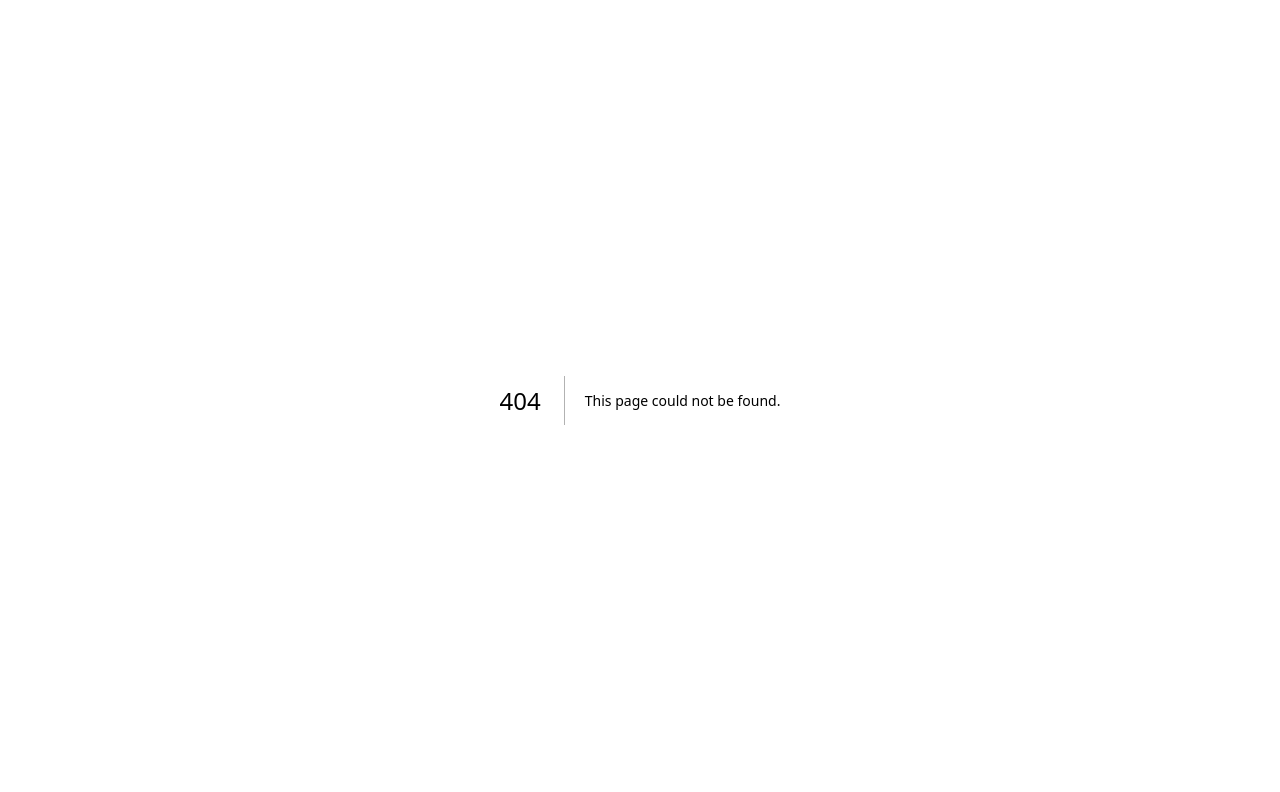
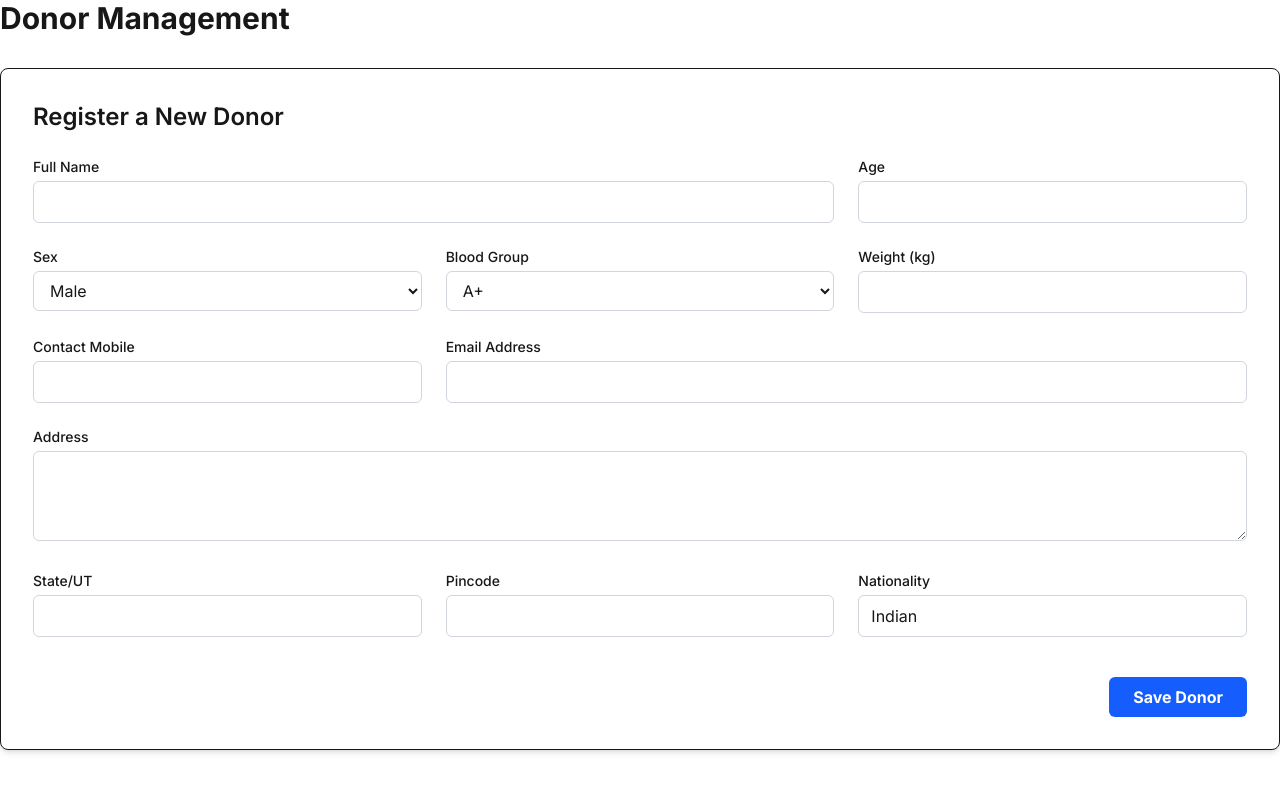
Before and after one commit to ayushmanmishra18/bbmainfrontend, a Next.js app: page /dashboard/donors in a window 1280 px wide. Before the commit this address had no page. Shown: the top 792 px of the page. Built offline with nearby package versions, Linux system fonts and the light colour scheme.

Commit message:
added donor resuable form with few components

```diff
--- /dev/null
+++ b/src/app/dashboard/donors/page.tsx
@@ -0,0 +1,27 @@
+// src/app/dashboard/donors/page.tsx
+"use client";
+
+import React from 'react';
+import AddDonorForm from '@/components/donors/AddDonorForm';
+
+const DonorsPage = () => {
+  return (
+    <div className="space-y-8">
+      <h1 className="text-3xl font-bold text-content">
+        Donor Management
+      </h1>
+
+      {/* This is our new Card style with shadow and border */}
+      <div className="bg-background p-8 rounded-lg shadow-md border border-subtle">
+        <h2 className="text-2xl font-semibold text-content mb-6">
+          Register a New Donor
+        </h2>
+        <AddDonorForm />
+      </div>
+
+      {/* We will add the Data Table for the donor list here in the next step */}
+    </div>
+  );
+};
+
+export default DonorsPage;
--- /dev/null
+++ b/src/components/donors/AddDonorForm.tsx
@@ -0,0 +1,113 @@
+// src/components/donors/AddDonorForm.tsx
+
+"use client";
+
+import React, { useState } from 'react';
+
+const AddDonorForm = () => {
+  const [donorData, setDonorData] = useState({
+    name: '',
+    age: '',
+    sex: 'Male',
+    nationality: 'Indian',
+    mobile: '',
+    email: '',
+    weight: '',
+    bloodGroup: 'A+',
+    address: '',
+    stateUt: '',
+    pincode: '',
+  });
+
+  const handleChange = (e: React.ChangeEvent<HTMLInputElement | HTMLSelectElement | HTMLTextAreaElement>) => {
+    const { name, value } = e.target;
+    setDonorData(prevState => ({
+      ...prevState,
+      [name]: value
+    }));
+  };
+
+  const handleSubmit = (e: React.FormEvent<HTMLFormElement>) => {
+    e.preventDefault();
+    console.log("New Donor Data:", donorData);
+    // Here we will call the API function to save the donor
+  };
+
+  return (
+    <form onSubmit={handleSubmit} className="space-y-6">
+      <div className="grid grid-cols-1 md:grid-cols-3 gap-6">
+        {/* Name */}
+        <div className="md:col-span-2">
+          <label htmlFor="name" className="block text-sm font-medium">Full Name</label>
+          <input type="text" name="name" id="name" value={donorData.name} onChange={handleChange} className="mt-1 w-full px-3 py-2 bg-subtle border border-gray-300 rounded-md focus:outline-none focus:ring-2 focus:ring-blue-500" required />
+        </div>
+        {/* Age */}
+        <div>
+          <label htmlFor="age" className="block text-sm font-medium">Age</label>
+          <input type="number" name="age" id="age" value={donorData.age} onChange={handleChange} className="mt-1 w-full px-3 py-2 bg-subtle border border-gray-300 rounded-md focus:outline-none focus:ring-2 focus:ring-blue-500" required />
+        </div>
+        {/* Sex */}
+        <div>
+          <label htmlFor="sex" className="block text-sm font-medium">Sex</label>
+          <select name="sex" id="sex" value={donorData.sex} onChange={handleChange} className="mt-1 w-full px-3 py-2 bg-subtle border border-gray-300 rounded-md focus:outline-none focus:ring-2 focus:ring-blue-500">
+            <option>Male</option>
+            <option>Female</option>
+            <option>Other</option>
+          </select>
+        </div>
+        {/* Blood Group */}
+        <div>
+          <label htmlFor="bloodGroup" className="block text-sm font-medium">Blood Group</label>
+          <select name="bloodGroup" id="bloodGroup" value={donorData.bloodGroup} onChange={handleChange} className="mt-1 w-full px-3 py-2 bg-subtle border border-gray-300 rounded-md focus:outline-none focus:ring-2 focus:ring-blue-500">
+            <option>A+</option><option>A-</option>
+            <option>B+</option><option>B-</option>
+            <option>AB+</option><option>AB-</option>
+            <option>O+</option><option>O-</option>
+          </select>
+        </div>
+        {/* Weight */}
+        <div>
+          <label htmlFor="weight" className="block text-sm font-medium">Weight (kg)</label>
+          <input type="number" name="weight" id="weight" value={donorData.weight} onChange={handleChange} className="mt-1 w-full px-3 py-2 bg-subtle border border-gray-300 rounded-md focus:outline-none focus:ring-2 focus:ring-blue-500" required />
+        </div>
+        {/* Mobile */}
+        <div>
+          <label htmlFor="mobile" className="block text-sm font-medium">Contact Mobile</label>
+          <input type="tel" name="mobile" id="mobile" value={donorData.mobile} onChange={handleChange} className="mt-1 w-full px-3 py-2 bg-subtle border border-gray-300 rounded-md focus:outline-none focus:ring-2 focus:ring-blue-500" required />
+        </div>
+        {/* Email */}
+        <div className="md:col-span-2">
+          <label htmlFor="email" className="block text-sm font-medium">Email Address</label>
+          <input type="email" name="email" id="email" value={donorData.email} onChange={handleChange} className="mt-1 w-full px-3 py-2 bg-subtle border border-gray-300 rounded-md focus:outline-none focus:ring-2 focus:ring-blue-500" />
+        </div>
+        {/* Address */}
+        <div className="md:col-span-3">
+          <label htmlFor="address" className="block text-sm font-medium">Address</label>
+          <textarea name="address" id="address" value={donorData.address} onChange={handleChange} rows={3} className="mt-1 w-full px-3 py-2 bg-subtle border border-gray-300 rounded-md focus:outline-none focus:ring-2 focus:ring-blue-500"></textarea>
+        </div>
+         {/* State/UT */}
+        <div>
+          <label htmlFor="stateUt" className="block text-sm font-medium">State/UT</label>
+          <input type="text" name="stateUt" id="stateUt" value={donorData.stateUt} onChange={handleChange} className="mt-1 w-full px-3 py-2 bg-subtle border border-gray-300 rounded-md focus:outline-none focus:ring-2 focus:ring-blue-500" />
+        </div>
+        {/* Pincode */}
+        <div>
+          <label htmlFor="pincode" className="block text-sm font-medium">Pincode</label>
+          <input type="text" name="pincode" id="pincode" value={donorData.pincode} onChange={handleChange} className="mt-1 w-full px-3 py-2 bg-subtle border border-gray-300 rounded-md focus:outline-none focus:ring-2 focus:ring-blue-500" />
+        </div>
+         {/* Nationality */}
+         <div>
+          <label htmlFor="nationality" className="block text-sm font-medium">Nationality</label>
+          <input type="text" name="nationality" id="nationality" value={donorData.nationality} onChange={handleChange} className="mt-1 w-full px-3 py-2 bg-subtle border border-gray-300 rounded-md focus:outline-none focus:ring-2 focus:ring-blue-500" />
+        </div>
+      </div>
+      <div className="flex justify-end pt-4">
+        <button type="submit" className="px-6 py-2 bg-blue-600 text-white font-bold rounded-md hover:bg-blue-700 focus:outline-none focus:ring-2 focus:ring-offset-2 focus:ring-blue-500 disabled:bg-gray-400 transition-colors">
+          Save Donor
+        </button>
+      </div>
+    </form>
+  );
+};
+
+export default AddDonorForm;
```
